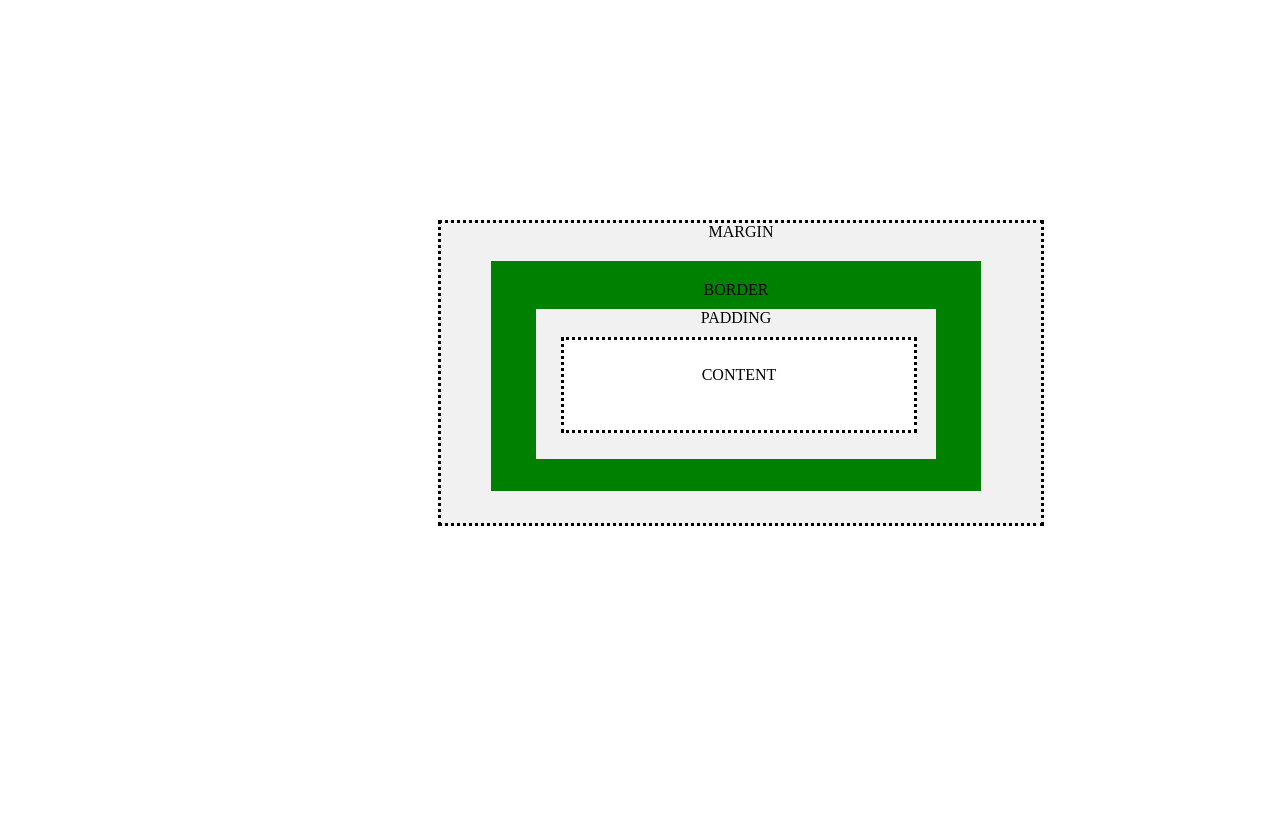
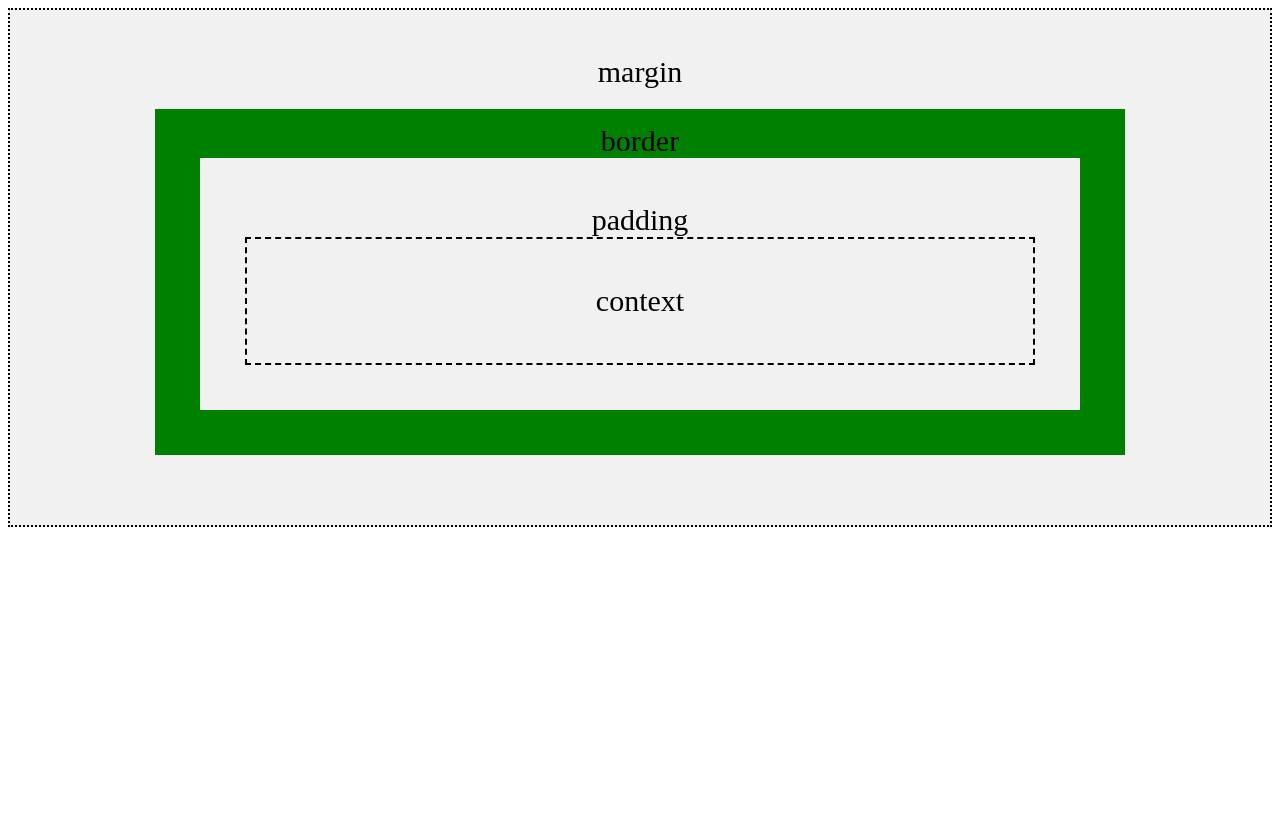
Before and after one commit to BruceWayneAce/css-box-model, a plain HTML site: page index.html in a window 1280 px wide. After the commit the page ends 800 px from the top, so only its background shows below. Drawn offline with Linux system fonts and the light colour scheme.

Commit message:
updated index.html

```diff
--- a/index.html
+++ b/index.html
@@ -6,22 +6,18 @@
     <link rel="stylesheet" href="style.css">
 </head>
 <body>
-<div class="container1">
- <div class="container">
-<div class="first"> MARGIN
-<div class="second">BORDER
-    <div class="third">PADDING
-        <div class="fourth"> <p> CONTENT </p></div>
+
+<div>
+<div class="box1">margin
+    <div class="box2">border
+        <div class="box3">padding
+            <div class="box4">context
+
+            </div>
+        </div>
     </div>
-
-
-    </div>
-
 </div>
 </div>
-
- </div>
-
 
 
 
--- a/style.css
+++ b/style.css
@@ -1,67 +1,32 @@
-/* *{
-    background-color: antiquewhite;
-} */
-.container1{
+.box1{
+    text-align: center;
+    background-color: #f1f1f1;
+    border: 2px;
+    padding: 45px;
+    font-size: 30px;
+    padding-bottom: 50px;
+    border-style: dotted;
 
-    text-align: center;
-    border: 100px;
-    /* background-color: #f1f1f1; */
-    margin-left: 300px;
-    margin-top: 120px;
-}
-.container{
-
-   /* background-color: blanchedalmond; */
-   height: 500px;
-width: 700px;
-margin: 30px;
-padding: 100px;
-text-align: center;
-}
-
-.first{
-    /* text-align: center; */
-    border:black;
-    border-style: dotted;
-    height: 300px;
-    width: 600px;
-    background-color: #f1f1f1;
-
-
-}
-.second{
-
-    /* border: 15px solid yellow; */
-    background-color: green;
-    /* text-align: center; */
-    margin: 20px 100px;
-    height: 200px;
-    width: 450px;
-    margin-left: 50px;
-    margin-right: 50px;
-    padding: 20px;
-    padding-bottom: 10px;
-}
-
-.third{
-background-color: #f1f1f1;
-height: 150px;
-width: 400px;
-margin-left: 25px;
-margin-top: 10px;
 
 
 }
 
-.fourth{
+.box2{
+    background-color: green;
+    padding: 45px;
+    font-size: 30px;
+    margin: 20px 100px;
+    padding-top: 15px;
 
-    background-color:white;
-    height: 80px;
-    width: 350px;
-margin-left: 25px;
-margin-right: 200px;
-padding-top: 10px;
-border-style: dotted;
-padding-top: 10px;
-margin-top: 10px;
 }
+
+.box3{
+    background-color: #f1f1f1;
+    padding: 45px;
+
+}
+.box4{
+background-color: #f1f1f1;
+padding: 45px;
+border: 2px dashed;
+}
```
